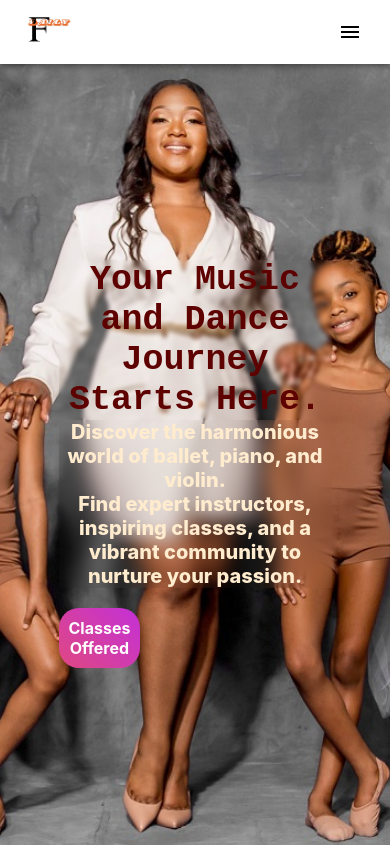
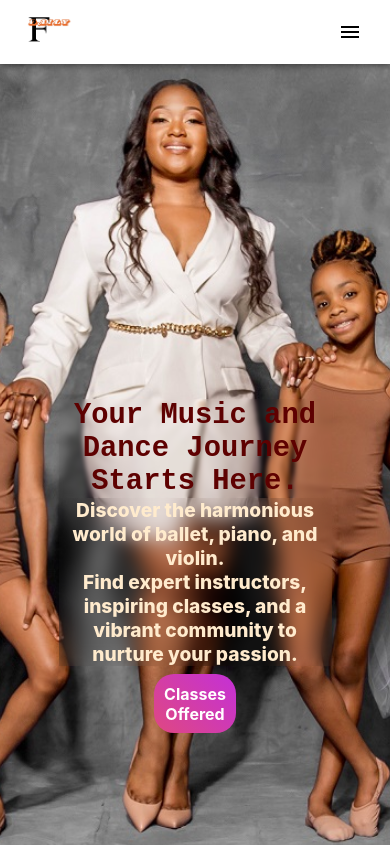
Before and after one commit to tobias-omondi/Fanakakids, a React (Create React App) app in the folder fanakakidstalents/: page / in a window 390 px wide. Shown: the top 845 px of the page. Built offline with nearby package versions, Linux system fonts and the light colour scheme; a web font is replaced by a local one.

Commit message:
Testing the website

```diff
--- a/fanakakidstalents/src/components/Home.css
+++ b/fanakakidstalents/src/components/Home.css
@@ -1,94 +1,83 @@
-.hero-container{
+.hero-container {
     background-image: url(/src/Asset/fanakakidstalent.jpeg);
     background-position: center;
     background-size: cover;
     transition: filter 0.3s ease;
     width: 100%;
     min-height: 100vh;
-    overflow: hidden;
     padding: 20px 15%;
     margin-top: 3rem;
-    /* filter: grayscale(100%); */
+    display: flex; /* Added flex for centering content */
+    justify-content: center; /* Center content horizontally */
+    align-items: center; /* Center content vertically */
+    overflow: hidden;
 }
-.content{
-    margin-top: 15rem;
+
+.content {
+    text-align: center; /* Center text for better alignment */
+    color: rgb(94, 1, 1); /* Set default text color */
 }
-.content h1  {
+
+.content h1 {
     font-size: 3rem;
     font-weight: 800;
     font-family: "Roboto Mono", monospace;
-    font-optical-sizing: auto;
-    font-style: normal;
     text-align: center;
-    color: rgb(94, 1, 1);
     backdrop-filter: blur(2px);
 }
+
 .content h3 {
-  font-size: 1.7rem;
-  font-weight: 800;
-  text-align: center;
-  color: blanchedalmond;
-  backdrop-filter: blur(30%);
-  backdrop-filter: blur(10px);
+    font-size: 1.7rem;
+    font-weight: 800;
+    color: blanchedalmond;
+    backdrop-filter: blur(10px);
 }
-.Aboutus-btn{
+
+.Aboutus-btn {
     box-sizing: border-box;
     border: 0;
     border-radius: 20px;
     padding: 1em 1.8em;
-    display: flex;
-    transition: 0.2s background;
+    display: inline-flex; /* Changed to inline-flex for better button styling */
+    transition: background 0.2s ease;
     align-items: center;
     gap: 0.6em;
     font-weight: bold;
     color: #fff;
     margin-top: 3%;
     background-image: linear-gradient(45deg, #df4881, #c430d7);
+    cursor: pointer; /* Ensure cursor is a pointer */
 }
-/* media screen friendly */
+
+/* Media Queries */
 @media (max-width: 991px) {
-    .hero-container{
-        max-width: 100%;
-    }
-    .content{
+    .content {
         margin-top: 10rem;
     }
     .content h1 {
-        font-size: 35px;
-        width: 100%;
+        font-size: 2.5rem; /* Adjust font size for medium screens */
     }
     .content h3 {
-        font-size: 20px;
-        width: 100%;
+        font-size: 1.5rem; /* Adjust font size for medium screens */
     }
-    .Aboutus-btn{
-        width: 40%;
-        margin-top: 20px;
-        padding: 10px;
+    .Aboutus-btn {
+        width: 50%; /* Adjust button width for medium screens */
+        padding: 0.8em; /* Adjust padding */
     }
 }
 
-/* for small screen */
-
 @media (max-width: 480px) {
-    .hero-container{
-        max-width: 100%;
-    }
-    .content{
+    .content {
         margin-top: 12rem;
     }
     .content h1 {
-        font-size: 35px;
-        margin-right: 3rem;
-        width: 100%;
+        font-size: 1.8rem; /* Smaller font size for small screens */
     }
     .content h3 {
-        font-size: 20px;
-        width: 100%;
+        font-size: 1.2rem; /* Smaller font size for small screens */
     }
-    .Aboutus-btn{
-        width: 60%;
-        margin-top: 20px;
-        padding: 10px;
+    .Aboutus-btn {
+        width: 70%; /* Adjust button width for small screens */
+        padding: 0.6em; /* Adjust padding */
     }
 }
```
